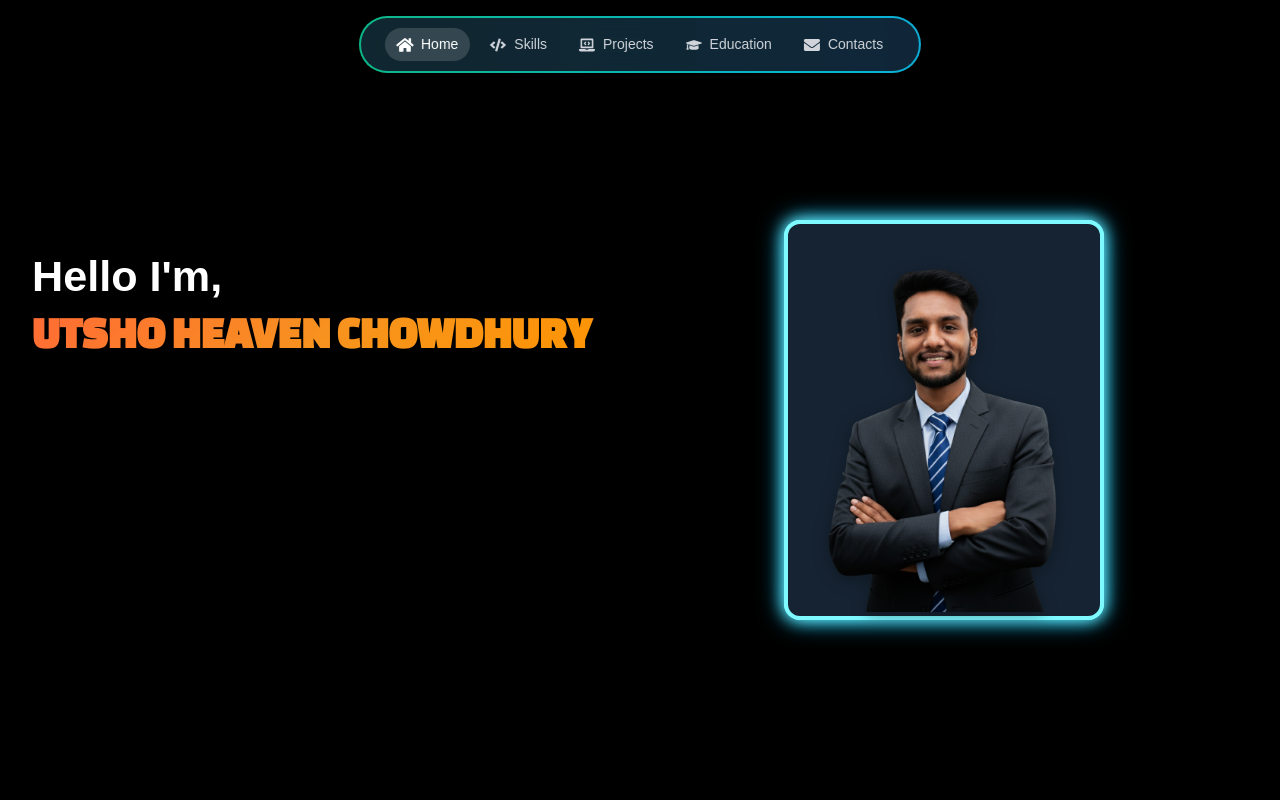
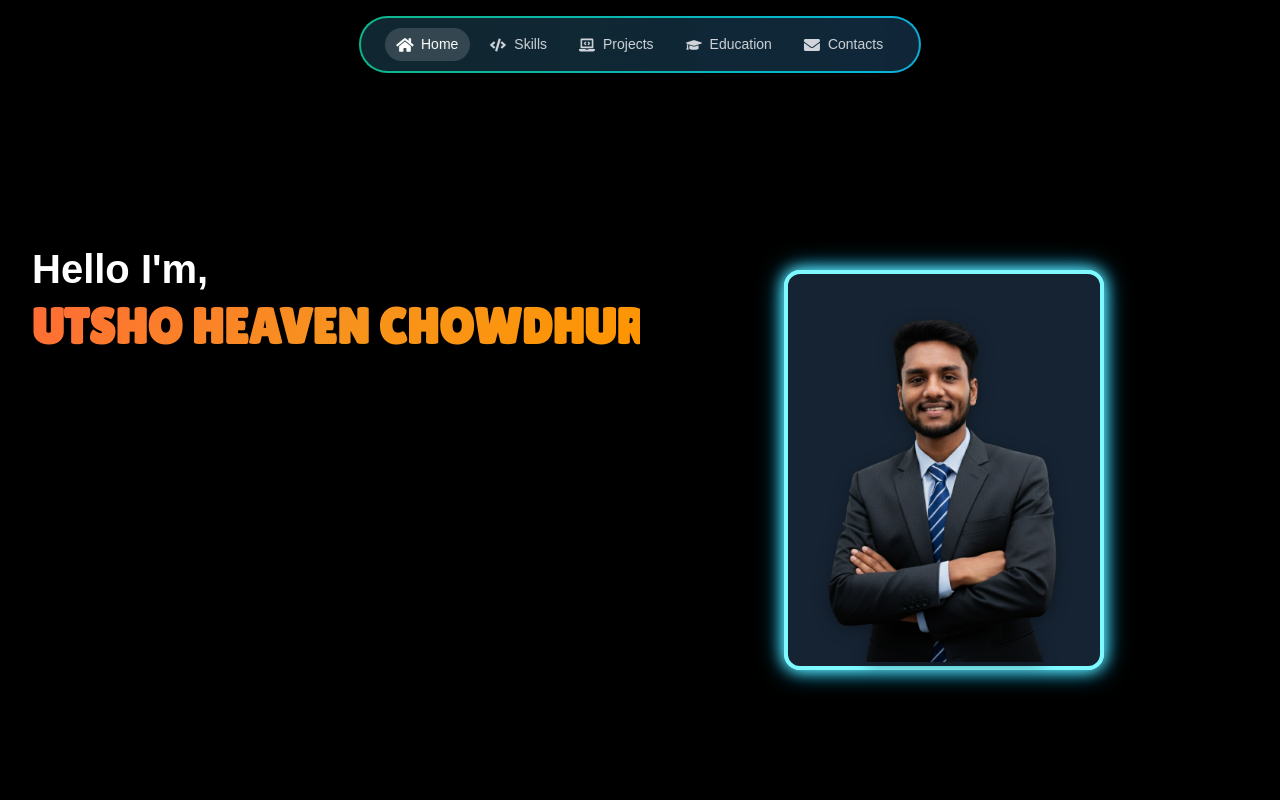
Before and after one commit to uzicodes/utsho-heaven-chowdhury, a Next.js app: page / in a window 1280 px wide. Shown: the top 800 px of the page. Built offline with nearby package versions, Linux system fonts and the light colour scheme.

Commit message:
tweaking with the text and image

```diff
--- a/src/app/globals.css
+++ b/src/app/globals.css
@@ -1,7 +1,7 @@
-@import url('https://fonts.googleapis.com/css2?family=Changa+One&display=swap');
+@import url('https://fonts.googleapis.com/css2?family=Lilita+One&display=swap');
 
-.changaone-font {
-  font-family: 'Changa One', sans-serif;
+.lilitaone-font {
+  font-family: 'Lilita One', cursive;
 }
 @import "tailwindcss";
 
--- a/src/app/page.tsx
+++ b/src/app/page.tsx
@@ -18,17 +18,17 @@ export default function Home() {
             <div className="flex min-h-[65vh] items-center">
               {/* Left Side - Hero Text */}
               <div className="w-full lg:w-1/2">
-                <div className="space-y-6" style={{marginTop: '-6.5rem'}}>
+                <div className="space-y-6" style={{marginTop: '-7.2rem'}}>
                   <h1 className="hero-text text-3xl lg:text-6xl xl:text-7xl font-bold leading-tight">
-                    <span className="text-white" style={{fontSize: '2.7rem'}}>Hello I&apos;m,</span>
+                    <span className="text-white" style={{fontSize: '2.5rem'}}>Hello I&apos;m,</span>
                     <span
-                      className="hero-name whitespace-nowrap changaone-font"
+                      className="hero-name whitespace-nowrap lilitaone-font"
                       style={{
                         backgroundImage: 'linear-gradient(135deg, #ff6b35, #f7931e, #ff9500)',
                         backgroundClip: 'text',
                         WebkitBackgroundClip: 'text',
                         WebkitTextFillColor: 'transparent',
-                        fontSize: 'clamp(0.5rem, 3.5vw, 2.8rem)',
+                        fontSize: '50px',
                         display: 'block',
                         marginTop: '-0.1rem',
                         lineHeight: '1'
@@ -49,7 +49,7 @@ export default function Home() {
                     background: '#7df9ff',
                     boxShadow: '0 0 15px #7df9ff, 0 0 25px #00bfff, inset 0 0 0 1px #7df9ff',
                     animation: 'glow-pulse 2s ease-in-out infinite alternate',
-                    top: '-120px',
+                    top: '-70.0px',
                     left: '50%',
                     transform: 'translateX(-50%)'
                   }}
```
